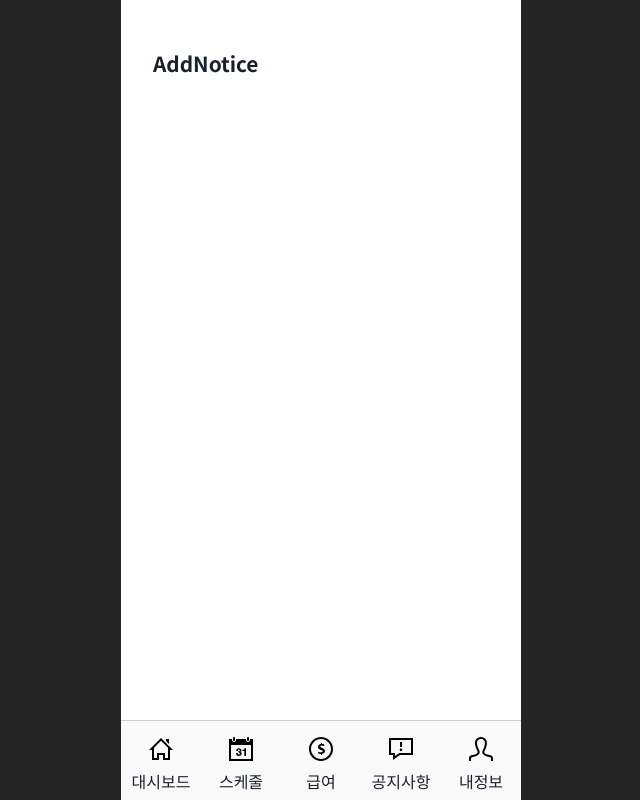
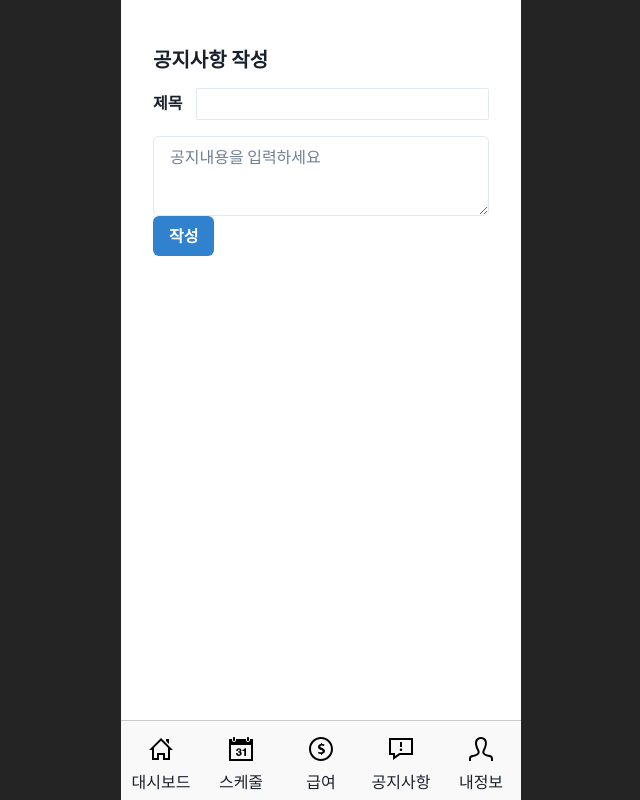
Before and after one commit to 12-Cookie/cookie-s, a React (Vite) app: page /notice/add in a window 1280 px wide. Shown: the whole page, without its empty margins (319-959 px from the left). Built offline with nearby package versions, Linux system fonts and the light colour scheme; no server answers.

Commit message:
Feat: Create AddNotice

```diff
--- a/src/firebase/firebase.js
+++ b/src/firebase/firebase.js
@@ -1,5 +1,6 @@
 import { initializeApp } from "firebase/app";
 import { getAnalytics } from "firebase/analytics";
+import { getFirestore } from "firebase/firestore";
 
 const firebaseConfig = {
   apiKey: import.meta.env.VITE_APP_FIREBASE_API_KEY,
@@ -12,4 +13,5 @@ const firebaseConfig = {
 };
 
 export const app = initializeApp(firebaseConfig);
+export const db = getFirestore(app);
 const analytics = getAnalytics(app);
--- a/src/hooks/useFireFetch.jsx
+++ b/src/hooks/useFireFetch.jsx
@@ -7,10 +7,10 @@ import {
   doc,
   setDoc,
 } from "firebase/firestore";
-import { app } from "../firebase/firebase";
+import { app, db } from "../firebase/firebase";
 import { useEffect, useState } from "react";
 
-const db = getFirestore(app);
+// const db = getFirestore(app);
 
 export const useFireFetch = () => {
   const [data, setData] = useState([]);
--- a/src/pages/Notice/admin/AddNotice/AddNotice.jsx
+++ b/src/pages/Notice/admin/AddNotice/AddNotice.jsx
@@ -1,9 +1,56 @@
+import { useState } from "react";
 import * as style from "./AddNotice.style";
+import { Heading, Flex, Input, Textarea, Button } from "@chakra-ui/react";
+import { db } from "../../../../firebase/firebase";
+import { collection, addDoc, Timestamp } from "firebase/firestore";
 
 const AddNotice = () => {
+  const [title, setTitle] = useState("");
+  const [content, setContent] = useState("");
+
+  const noticeCollectionRef = collection(db, "notice");
+
+  const onSubmit = async (event) => {
+    event.preventDefault();
+    const newNotice = {
+      // companyId: "YOUR_COMPANY_ID",
+      title: title,
+      content: content,
+      timestamp: Timestamp.now(),
+      // id: "UNIQUE_ID"
+    };
+    try {
+      const docRef = await addDoc(noticeCollectionRef, newNotice);
+      console.log("Document written with ID: ", docRef.id);
+      setTitle("");
+      setContent("");
+    } catch (error) {
+      console.error("Error adding document: ", error);
+    }
+  };
   return (
     <style.AddNoticeWrap>
-      <h1>AddNotice</h1>
+      <Heading as="h2" size="md" mb="1rem">
+        공지사항 작성
+      </Heading>
+      <form onSubmit={onSubmit}>
+        <Flex align="center" mb="1rem">
+          <Heading as="h3" size="sm" w="50px">
+            제목
+          </Heading>
+          <Input
+            size="sm"
+            value={title}
+            onChange={(e) => setTitle(e.target.value)}
+          ></Input>
+        </Flex>
+        <Textarea
+          placeholder="공지내용을 입력하세요"
+          value={content}
+          onChange={(e) => setContent(e.target.value)}
+        />
+        <Button type="submit">작성</Button>
+      </form>
     </style.AddNoticeWrap>
   );
 };
--- a/src/pages/Notice/admin/Notice_A.jsx
+++ b/src/pages/Notice/admin/Notice_A.jsx
@@ -1,11 +1,61 @@
 import * as style from "./Notice_A.style";
+import { useFireFetch } from "../../../hooks/useFireFetch";
+import { useNavigate } from "react-router-dom";
+import {
+  Heading,
+  Accordion,
+  AccordionItem,
+  AccordionButton,
+  AccordionPanel,
+  AccordionIcon,
+  Box,
+  Button,
+  Flex,
+  Spacer,
+} from "@chakra-ui/react";
 
-const Notice_A = () => {
+const Notice_S = () => {
+  const navigate = useNavigate();
+  const fetch = useFireFetch();
+  const notices = fetch.getData("notice");
+  console.log(notices);
+
   return (
     <style.NoticeWrap>
-      <h1>notice_a</h1>
+      <Flex>
+        <Heading as="h2" size="md" mb="1rem">
+          공지사항
+        </Heading>
+        <Spacer />
+        <Button
+          size="sm"
+          mb="10"
+          onClick={() => {
+            navigate("/notice/add");
+          }}
+        >
+          작성
+        </Button>
+      </Flex>
+      <Accordion allowToggle>
+        {notices.map((notice, id) => {
+          return (
+            <AccordionItem key={id}>
+              <h3>
+                <AccordionButton>
+                  <Box as="span" flex="1" textAlign="left">
+                    {notice.title}
+                  </Box>
+                  <AccordionIcon />
+                </AccordionButton>
+              </h3>
+              <AccordionPanel pb={4}>{notice.content}</AccordionPanel>
+            </AccordionItem>
+          );
+        })}
+      </Accordion>
     </style.NoticeWrap>
   );
 };
 
-export default Notice_A;
+export default Notice_S;
--- a/src/theme/index.js
+++ b/src/theme/index.js
@@ -12,7 +12,7 @@ const theme = extendTheme(
   },
   withDefaultColorScheme({
     colorScheme: "blue",
-    components: ["Tag"],
+    components: ["Tag", "Button"],
   }),
 );
 
```
Also changed, not shown: jsconfig.json (added, +7 -0 lines).
